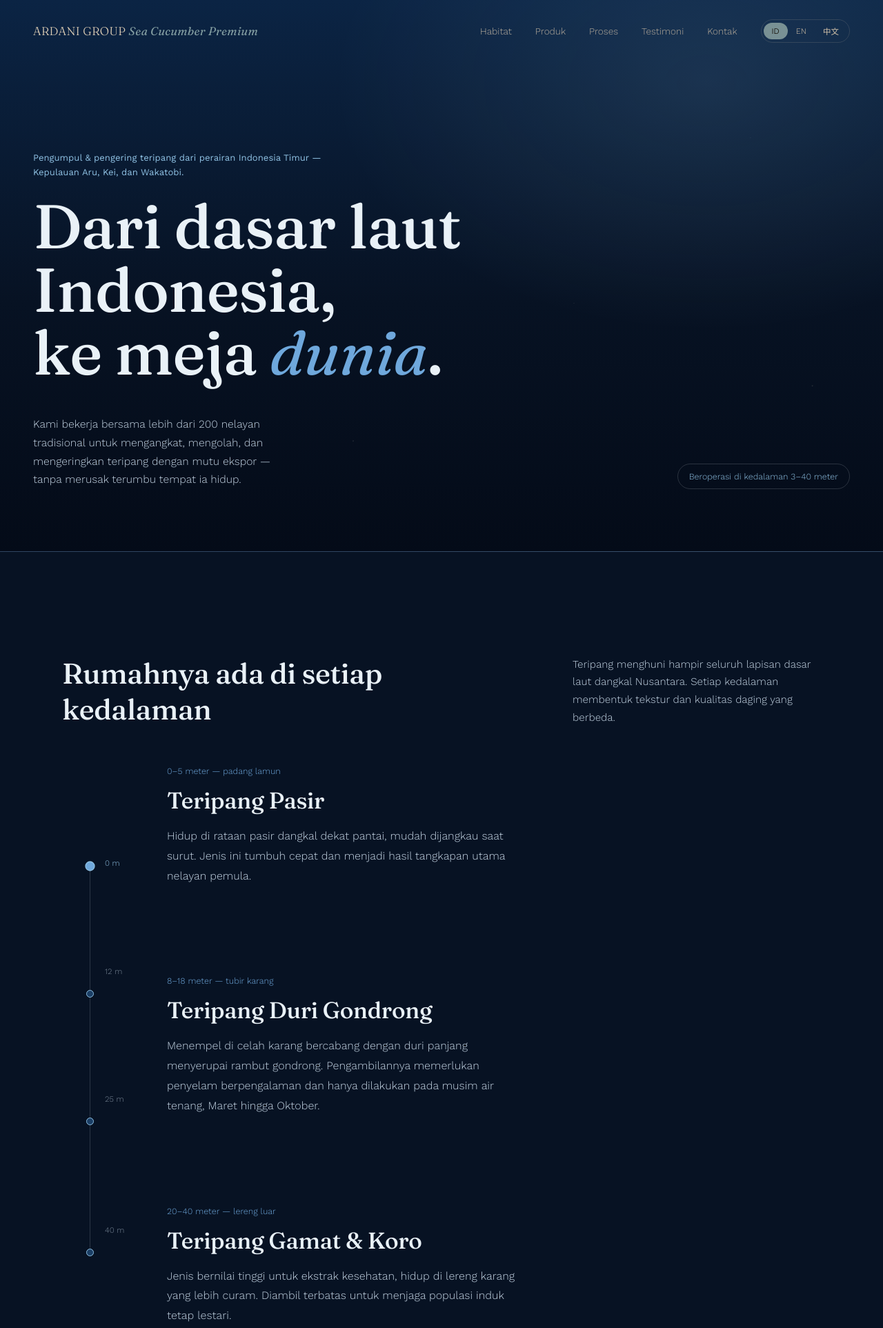
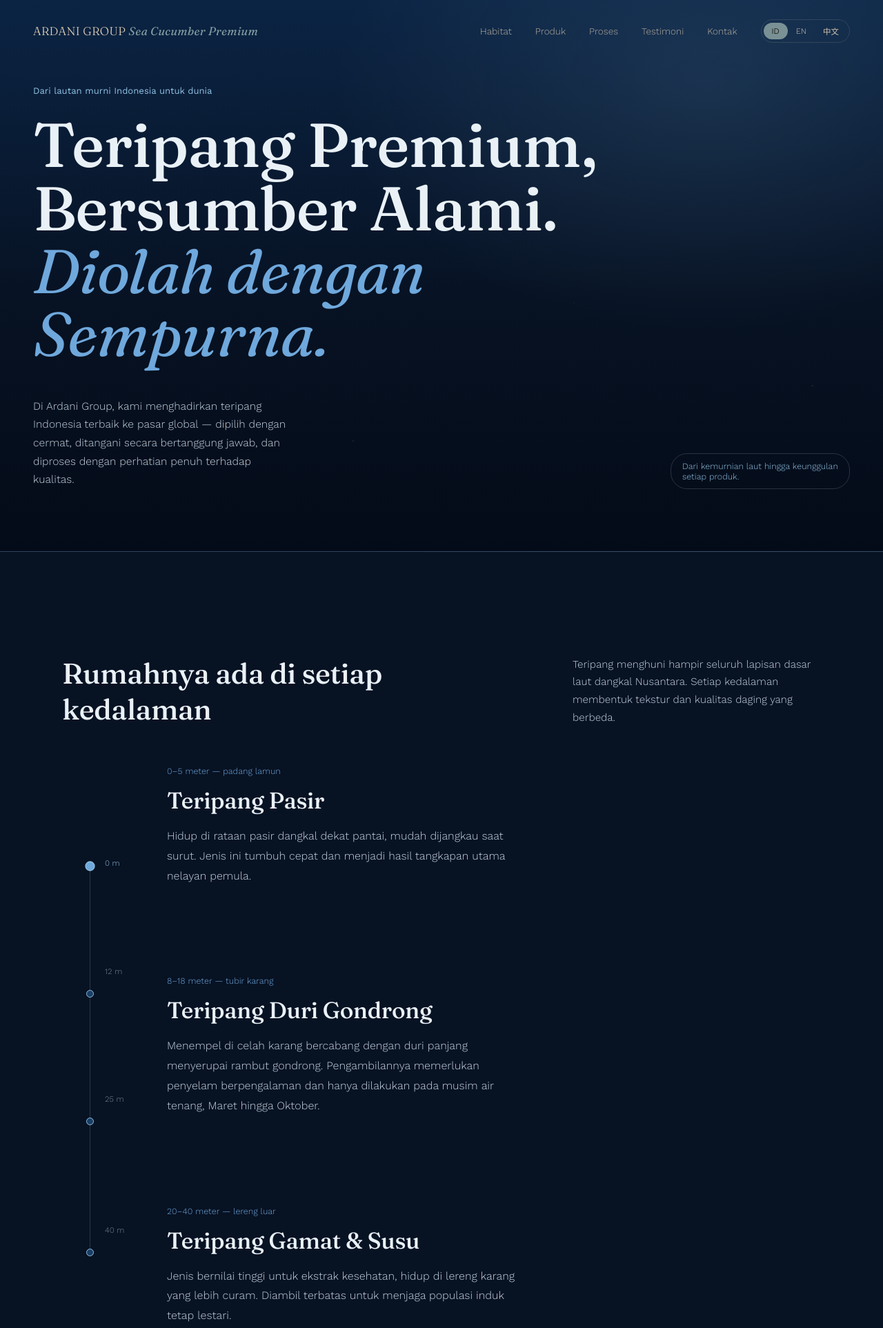
Before and after one commit to ArdaniGroupSeaCucumberPremium/ardani-group-sea-cucumber-premium, a plain HTML site: page index.html in a window 1280 px wide. Shown: the top 1925 px of the page at 69% size. Drawn offline with nearby package versions, Linux system fonts and the light colour scheme.

Commit message:
Update index.html

```diff
--- a/index.html
+++ b/index.html
@@ -298,11 +298,11 @@
 
 <section class="hero">
   <div class="hero-silt"></div>
-  <div class="hero-eyebrow" data-en="A sea cucumber collector and dryer from Eastern Indonesian waters — the Aru, Kei, and Wakatobi islands." data-zh="来自印度尼西亚东部海域——阿鲁、凯伊和瓦卡托比群岛——的海参采集与晾晒商。">Pengumpul &amp; pengering teripang dari perairan Indonesia Timur — Kepulauan Aru, Kei, dan Wakatobi.</div>
-  <h1 data-en="From the seafloor of Indonesia,<br>to tables around the <span class=&quot;i&quot;>world</span>." data-zh="来自印度尼西亚的海底，<br>走向<span class=&quot;i&quot;>世界</span>的餐桌。">Dari dasar laut Indonesia,<br>ke meja <span class="i">dunia</span>.</h1>
+  <div class="hero-eyebrow" data-en="From Indonesia's Pristine Seas to the World" data-zh="从印度尼西亚纯净的海洋，走向世界">Dari lautan murni Indonesia untuk dunia</div>
+  <h1 data-en="Premium Sea Cucumber, Naturally Sourced.<br><span class=&quot;i&quot;>Exceptionally Crafted.</span>" data-zh="优质海参，天然采捕。<br><span class=&quot;i&quot;>卓越工艺。</span>">Teripang Premium, Bersumber Alami.<br><span class="i">Diolah dengan Sempurna.</span></h1>
   <div class="hero-foot">
-    <p class="hero-desc" data-en="We work with more than 200 traditional fishermen to harvest, process, and dry sea cucumber to export quality — without damaging the reef it calls home." data-zh="我们与200多位传统渔民合作，共同捕捞、加工并晾晒达到出口品质的海参——同时不破坏它们赖以生存的珊瑚礁。">Kami bekerja bersama lebih dari 200 nelayan tradisional untuk mengangkat, mengolah, dan mengeringkan teripang dengan mutu ekspor — tanpa merusak terumbu tempat ia hidup.</p>
-    <div class="depth-tag" data-en="Operating at depths of 3–40 meters" data-zh="作业深度为3至40米">Beroperasi di kedalaman 3–40 meter</div>
+    <p class="hero-desc" data-en="At Ardani Group, we bring the finest Indonesian sea cucumbers to the global market — carefully sourced, responsibly handled, and processed with uncompromising attention to quality." data-zh="在Ardani Group，我们将最优质的印尼海参带向全球市场——精心挑选、负责任地处理，并以毫不妥协的态度精心加工，确保品质卓越。">Di Ardani Group, kami menghadirkan teripang Indonesia terbaik ke pasar global — dipilih dengan cermat, ditangani secara bertanggung jawab, dan diproses dengan perhatian penuh terhadap kualitas.</p>
+    <div class="depth-tag" data-en="From the purity of the ocean to the excellence of every product." data-zh="从海洋的纯净，到每件产品的卓越。">Dari kemurnian laut hingga keunggulan setiap produk.</div>
   </div>
 </section>
 
@@ -338,7 +338,7 @@
         </div>
         <div class="zone" data-depth="2">
           <span class="z-index" data-en="20–40 meters — outer slope" data-zh="20–40米——外礁斜坡">20–40 meter — lereng luar</span>
-          <h3 data-en="Golden Gamat &amp; Koro Sea Cucumber" data-zh="金玉参与蚝参">Teripang Gamat &amp; Koro</h3>
+          <h3 data-en="Golden Gamat &amp; Teatfish Sea Cucumber" data-zh="金玉参与白乳参">Teripang Gamat &amp; Susu</h3>
           <p data-en="A high-value species for health extracts, living on steeper reef slopes. Harvested in limited amounts to keep the breeding population sustainable." data-zh="高价值的保健萃取品种，生活在较陡的礁石斜坡上。采捕数量有限，以维持种群的可持续繁殖。">Jenis bernilai tinggi untuk ekstrak kesehatan, hidup di lereng karang yang lebih curam. Diambil terbatas untuk menjaga populasi induk tetap lestari.</p>
         </div>
       </div>
@@ -380,8 +380,8 @@
       <div class="grade-row">
         <div class="g-photo"></div>
         <span class="g-num">04</span>
-        <span class="g-name" data-en="Koro Sea Cucumber<span>Holothuria atra</span>" data-zh="乌参<span>Holothuria atra</span>">Teripang Koro<span>Holothuria atra</span></span>
-        <span class="g-desc" data-en="Dark colored with a chewy texture; commonly processed into crackers and dried seafood snacks besides the culinary export market." data-zh="颜色深、口感有嚼劲，除了出口餐饮市场外，也常被加工成海产脆片与干货零食。">Berwarna gelap dengan tekstur kenyal; umum diolah menjadi kerupuk dan camilan laut kering selain untuk pasar ekspor kuliner.</span>
+        <span class="g-name" data-en="Teatfish Sea Cucumber<span>Holothuria fuscogilva</span>" data-zh="白乳参<span>Holothuria fuscogilva</span>">Teripang Susu<span>Holothuria fuscogilva</span></span>
+        <span class="g-desc" data-en="Whitish color with high collagen content. Sought after by the cosmetics industry as well as culinary buyers." data-zh="颜色偏白，胶原蛋白含量高，深受化妆品行业与餐饮买家青睐。">Warna keputihan, kadar kolagen tinggi. Diminati industri kosmetik selain kuliner.</span>
         <span class="g-grade">Premium</span>
       </div>
     </div>
```
